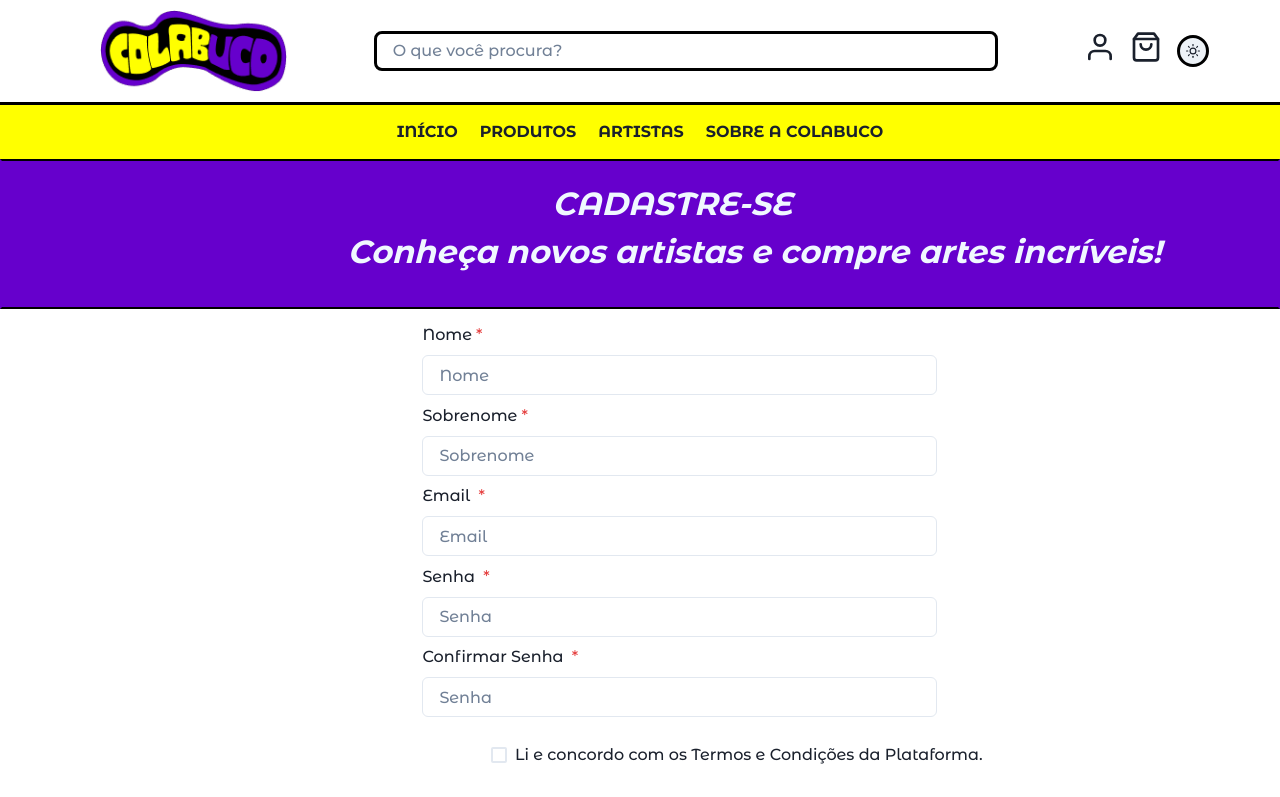
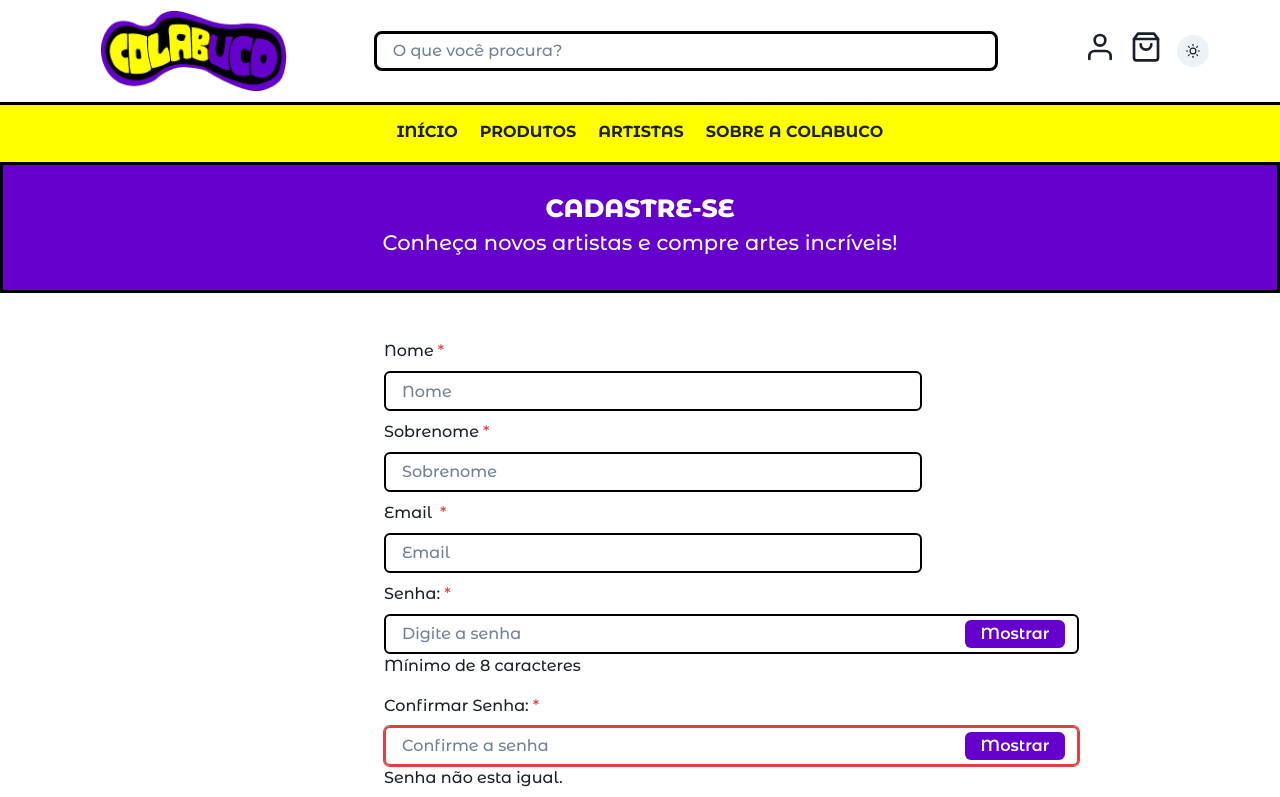
Before and after one commit to SIN-disciplina-PI3/ColabucoFrontEnd, a React (Create React App) app: page /cadastrocliente in a window 1280 px wide. Shown: the top 797 px of the page. Built offline with nearby package versions, Linux system fonts and the light colour scheme.

Commit message:
Corrigido o bug do hover da NavBar. Atualizada a página CadastroCliente, modificando o banner abaixo da NavBar para o estilo correto, inseridas as funções que verificam o estado da senha, e corrigida estilização da página

```diff
--- a/src/AppRoutes.jsx
+++ b/src/AppRoutes.jsx
@@ -7,6 +7,8 @@ import CarrinhoDeCompras from '../src/pages/CarrinhoDeCompras';
 import ProductScreen from "./pages/ProductScreen";
 import NewProductPopUp from "./pages/NewProductPopUp";
 import Management from "./pages/Management";
+import ArtistRegister from './components/ArtistRegister';
+import ArtistRegister2 from './components/ArtistRegister2';
 
 function AppRoutes(){
     return(
--- a/src/components/Navbar.jsx
+++ b/src/components/Navbar.jsx
@@ -1,18 +1,13 @@
-import { Box, Image, Link, Input, HStack, useColorMode, CircleIcon, IconButton, Icon } from '@chakra-ui/react';
-import theme from '../styles/theme';
+import { Box, Image, Link, Input, HStack, useColorMode, IconButton, Icon } from '@chakra-ui/react';
 import logo from '../assets/logo.png';
-import user from '../assets/user.png';
-import bag from '../assets/bag.png';
-import '../styles/home.css';
-import { SunIcon, } from '@chakra-ui/icons';
-import { FiSun, FiMoon,FiUser, FiShoppingBag } from "react-icons/fi";
+import { FiSun, FiMoon, FiUser, FiShoppingBag } from "react-icons/fi";
 
 
 function Navbar() {
     const { colorMode, toggleColorMode } = useColorMode();
 
     return (
-        <Box>
+        <Box >
             <HStack borderBottom='solid 3px black'
                 p='10px 100px'
                 spacing='8%'>
@@ -25,15 +20,15 @@ function Navbar() {
                 <HStack align='center' spacing='15%'>
 
                     <Link href="/login">
-                        <Icon as={FiUser}  w={8} h={8} />
+                        <Icon as={FiUser} w={8} h={8} />
                     </Link>
 
                     <Link size='lg' href='/carrinho'>
-                        <Icon as={FiShoppingBag}  w={8} h={8} />
+                        <Icon as={FiShoppingBag} w={8} h={8} />
                     </Link>
 
                     <IconButton
-                    icon={colorMode === "light" ? <FiSun /> : <FiMoon />}
+                        icon={colorMode === "light" ? <FiSun /> : <FiMoon />}
                         aria-label='Sun'
                         isRound={true}
                         size='sm'
@@ -49,15 +44,10 @@ function Navbar() {
 
             </HStack>
             <HStack bg="#FFFF00" padding='0  100px' justify='center' spacing='5px' gap='0'>
-                <Link
-                    style={{ textDecoration: 'none' }} href="/"
-                    className='fonte2 categoria'>
-                    INÍCIO
-                </Link>
-                <Link style={{ textDecoration: 'none' }} href="productscreen" className='fonte2 categoria'>PRODUTOS</Link>
-                <Link style={{ textDecoration: 'none' }} href="" className='fonte2 categoria'>ARTISTAS</Link>
-                <Link style={{ textDecoration: 'none' }} href="" className='fonte2 categoria'>SOBRE A COLABUCO</Link>
-
+                <Link borderBottom='solid 3px transparent' style={{ textDecoration: 'none' }} href="/" className='fonte2 categoria'>INÍCIO</Link>
+                <Link borderBottom='solid 3px transparent' style={{ textDecoration: 'none' }} href="productscreen" className='fonte2 categoria'>PRODUTOS</Link>
+                <Link borderBottom='solid 3px transparent' style={{ textDecoration: 'none' }} href="" className='fonte2 categoria'>ARTISTAS</Link>
+                <Link borderBottom='solid 3px transparent' style={{ textDecoration: 'none' }} href="" className='fonte2 categoria'>SOBRE A COLABUCO</Link>
             </HStack>
         </Box>
     );
--- a/src/pages/CadastroCliente.jsx
+++ b/src/pages/CadastroCliente.jsx
@@ -1,56 +1,122 @@
 import React from "react";
 import NavBar from './/..//components/Navbar'
-import { Stack, Text, Button, Input, FormControl, FormLabel, Checkbox,Box } from "@chakra-ui/react";
+import { Button, Input, FormControl, FormLabel, Checkbox, Flex, Box, Text, InputRightElement, InputGroup } from "@chakra-ui/react";
+import { useState } from "react";
 
-import styles from './../styles/cadastrocliente.css'
-
+import './../styles/cadastrocliente.css'
 
 
 function CadastroCliente() {
+    const [show, setShow] = useState(false);
+    const [password, setPassword] = useState("");
+    const [passwordValid, setPasswordValid] = useState(false);
+    const [confirmPassword, setConfirmPassword] = useState(true);
+
+    function handleClickPassword() {
+        setShow(!show);
+    }
+    function passwordValidation(password) {
+        if (password.length >= 8) {
+            return true;
+        } else {
+            return false;
+        }
+    }
+    function handlePassword(e) {
+        if (passwordValidation(e.target.value)) {
+            setPassword(e.target.value);
+            setPasswordValid(true);
+        } else {
+            setPasswordValid(false);
+        }
+    }
+
+    function handlePasswordCheck(e) {
+        if (e.target.value === password) {
+            setConfirmPassword(false);
+            // alert("Senha confere");
+        } else {
+            setConfirmPassword(true);
+        }
+    }
 
     return (
 
-        <Stack>
+        <Box>
+
             <NavBar />
-            <Box className="texto05">
-                <Text pl='22%'>
-                    CADASTRE-SE
-                </Text>
-                <Text>
-                    Conheça novos artistas e compre artes incríveis!
-                </Text>
-            </Box>
 
-            <FormControl isRequired className="formulario" >
+            <Flex flexDirection='column' border='black 3px solid' h={'131px'} bgColor={'#6600CC'} color={'white'} textAlign='center' >
+                <Text mt='25px' className='montserrat800' fontSize={'25px'}>CADASTRE-SE</Text>
+                <Text className='montserrat500' fontSize={'21px'}>Conheça novos artistas e compre artes incríveis!</Text>
+            </Flex>
+            <FormControl mt='40px' isRequired className="formulario">
 
+                <FormLabel>Nome</FormLabel>
+                <Input border='solid 2px black' width='60%' placeholder='Nome' _hover={{ borderColor: "#6600CC" }} focusBorderColor={"#6600CC"} />
 
-                <FormLabel >Nome</FormLabel>
-                <Input width='60%' placeholder='Nome' />
+                <FormLabel pt='1%'>Sobrenome</FormLabel>
+                <Input border='solid 2px black' width='60%' placeholder='Sobrenome' _hover={{ borderColor: "#6600CC" }} focusBorderColor={"#6600CC"} />
 
+                <FormLabel pt='1%'> Email </FormLabel>
+                <Input border='solid 2px black' width='60%' type="email" placeholder='Email' _hover={{ borderColor: "#6600CC" }} focusBorderColor={"#6600CC"} />
 
+                <FormLabel pt='1%'>Senha:</FormLabel>
+                <InputGroup width='fit-content'>
+                    <Input
+                        border='solid 2px black'
+                        type={show ? "text" : "password"}
+                        onChange={handlePassword}
+                        w='695px'
+                        placeholder="Digite a senha"
+                        _hover={{ borderColor: "#6600CC" }}
+                        focusBorderColor={"#6600CC"} />
+                    <InputRightElement width="8rem">
+                        <Button
+                            h="1.75rem"
+                            size="md"
+                            color="white"
+                            bg={"#6600CC"}
+                            onClick={handleClickPassword}>
+                            {show ? "Esconder" : "Mostrar"}
+                        </Button>
+                    </InputRightElement>
+                </InputGroup>
 
-                <FormLabel pt='1%' >Sobrenome</FormLabel>
-                <Input width='60%' placeholder='Sobrenome' />
+                {passwordValid ? <Text>✔</Text> : <Text>Mínimo de 8 caracteres</Text>}
 
+                <FormLabel paddingTop={4}>Confirmar Senha:</FormLabel>
+                <InputGroup w='fit-content'>
+                    <Input
+                        border="2px"
+                        w='695px'
+                        type={show ? "text" : "password"}
+                        placeholder="Confirme a senha"
+                        isInvalid={confirmPassword}
+                        onChange={handlePasswordCheck}
+                        _hover={{ borderColor: "#6600CC" }}
+                        focusBorderColor={"#6600CC"} />
+                    <InputRightElement width="8rem">
+                        <Button
+                            h="1.75rem"
+                            size="md"
+                            color="white"
+                            bg={"#6600CC"}
+                            onClick={handleClickPassword}>
+                            {show ? "Esconder" : "Mostrar"}
+                        </Button>
+                    </InputRightElement>
+                </InputGroup>
 
+                {confirmPassword ? <Text>Senha não esta igual.</Text> : <Text>✔</Text>}
 
-                <FormLabel pt='1%' > Email </FormLabel>
-                <Input width='60%' type="email" placeholder='Email' />
+                <Checkbox pl='8%' pt='3%' mb='3%'>Li e concordo com os Termos e Condições da Plataforma. </Checkbox>
 
-
-
-                <FormLabel pt='1%'>Senha </FormLabel>
-                <Input width='60%' type="password" placeholder='Senha' />
-
-                <FormLabel pt='1%'>Confirmar Senha </FormLabel>
-                <Input width='60%' type="password" placeholder='Senha' /> <br></br>
-
-                <Checkbox pl='8%' pt='3%'>Li e concordo com os Termos e Condições da Plataforma. </Checkbox>
-                <br></br>
-                <br></br>
             </FormControl>
-            <Button marginLeft='42%' width='20%' marginBottom='3%' backgroundColor='#F0F000' _hover='none' > Criar conta </Button>
-        </Stack>
+            <Button marginLeft='650px' width='357px' h='67px' marginBottom='3%' backgroundColor='#F0F000' _hover='none' border='solid 2px black' fontSize='25px'>
+                <Text className='montserrat800'>CRIAR CONTA</Text>
+            </Button>
+        </Box>
     );
 }
 
--- a/src/styles/cadastrocliente.css
+++ b/src/styles/cadastrocliente.css
@@ -19,6 +19,6 @@
 
 .formulario{
     padding-top: 0.5%;
-   padding-left: 33%;
+   padding-left: 30%;
 
 }
--- a/src/styles/global-styles.css
+++ b/src/styles/global-styles.css
@@ -4,7 +4,7 @@
     font-family: 'Montserrat Alternates', sans-serif;
 }
 
-.borda, Input, Button{
+.borda, Input{
     border-radius: 8px;
     border: solid black 3px;
 }
@@ -16,3 +16,19 @@
 .fw7{
     font-weight: 700;
 }
+
+.content {
+    text-align: center;
+}
+
+::-webkit-scrollbar {
+    width: 8px;
+  }
+
+::-webkit-scrollbar-thumb {
+    background: #C1C0C0;
+  }
+
+::-webkit-scrollbar-thumb:hover {
+    background: #9e9e9e;
+  }
--- a/src/styles/home.css
+++ b/src/styles/home.css
@@ -1,16 +1,6 @@
 @import url('https://fonts.googleapis.com/css2?family=Montserrat+Alternates:wght@500;600;700;800&display=swap');
 
-::-webkit-scrollbar {
-    width: 8px;
-  }
 
-  ::-webkit-scrollbar-thumb {
-    background: #C1C0C0;
-  }
-
-  ::-webkit-scrollbar-thumb:hover {
-    background: #9e9e9e;
-  }
 
 
 .categoriaFiltros {
@@ -19,9 +9,7 @@
     font-family: 'Montserrat Alternates', sans-serif;
     font-weight: 600;
 }
-.content {
-    text-align: center;
-}
+
 
 .montserrat500{
     font-family: 'Montserrat Alternates', sans-serif;
@@ -65,6 +53,7 @@
 .selecionado{
     text-decoration:line-through;
 }
+
 .categoria:hover{
     background-color: rgba(0, 0, 0, 0.05);
     border-bottom: solid 3px black;
```
